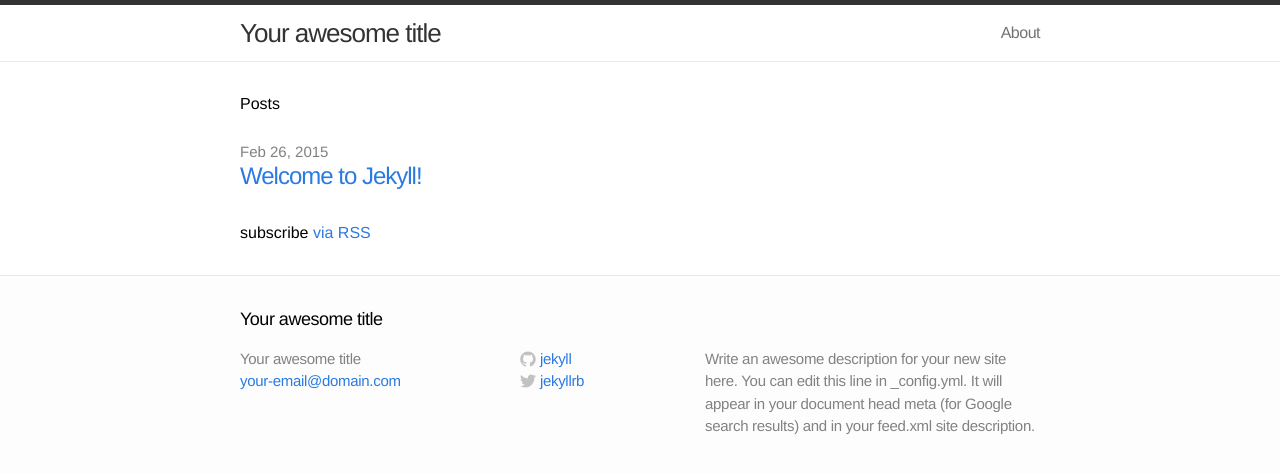
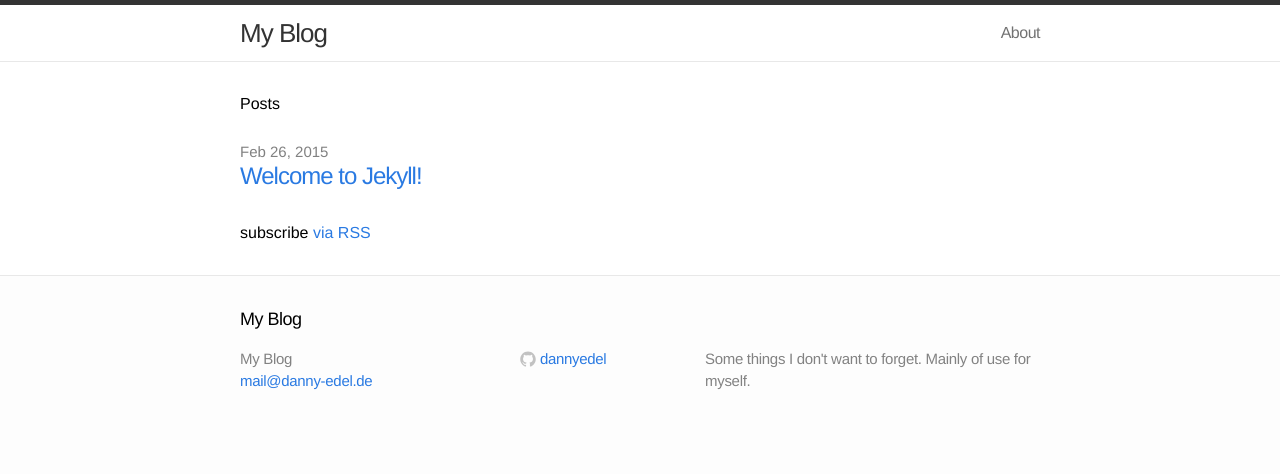
Before and after one commit to dannyedel/blog, a Jekyll site: the page built from index.html, in a window 1280 px wide. Shown: the top 474 px of the page. Built offline with Jekyll 4.4.1, drawn with Linux system fonts in a browser that asks for light colours; Markdown is read by kramdown in place of the engine named in the settings.

Commit message:
Customize _config.yml

```diff
--- a/_config.yml
+++ b/_config.yml
@@ -1,10 +1,10 @@
 # Site settings
-title: Your awesome title
-email: your-email@domain.com
-description: "Write an awesome description for your new site here. You can edit this line in _config.yml. It will appear in your document head meta (for Google search results) and in your feed.xml site description."
-url: "http://yourdomain.com"
-twitter_username: jekyllrb
-github_username:  jekyll
+title: My Blog
+email: mail@danny-edel.de
+description: "Some things I don't want to forget. Mainly of use for myself."
+url: "http://blog.danny-edel.de"
+twitter_username:
+github_username:  dannyedel
 
 exclude:
   - vendor
```
